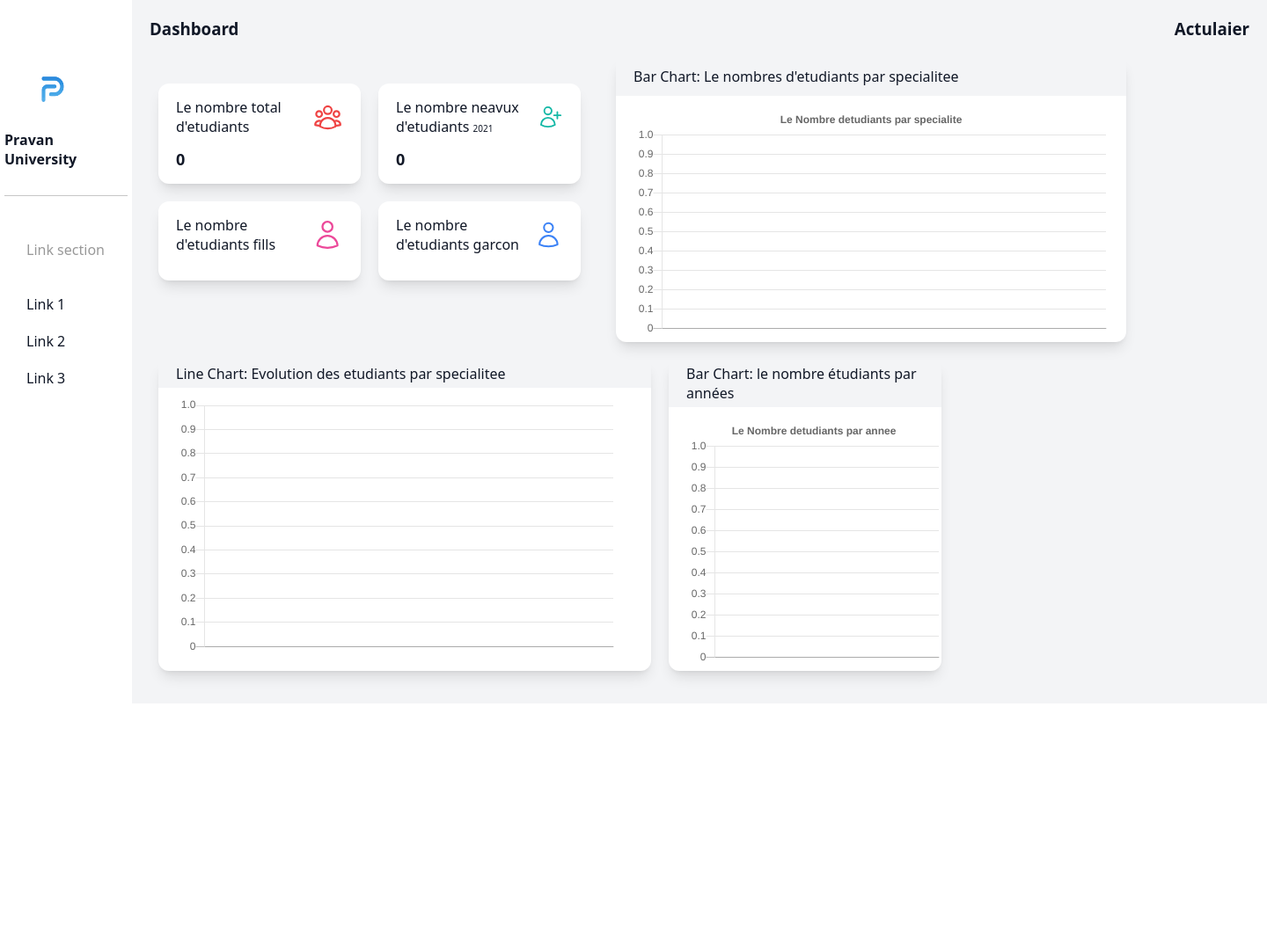
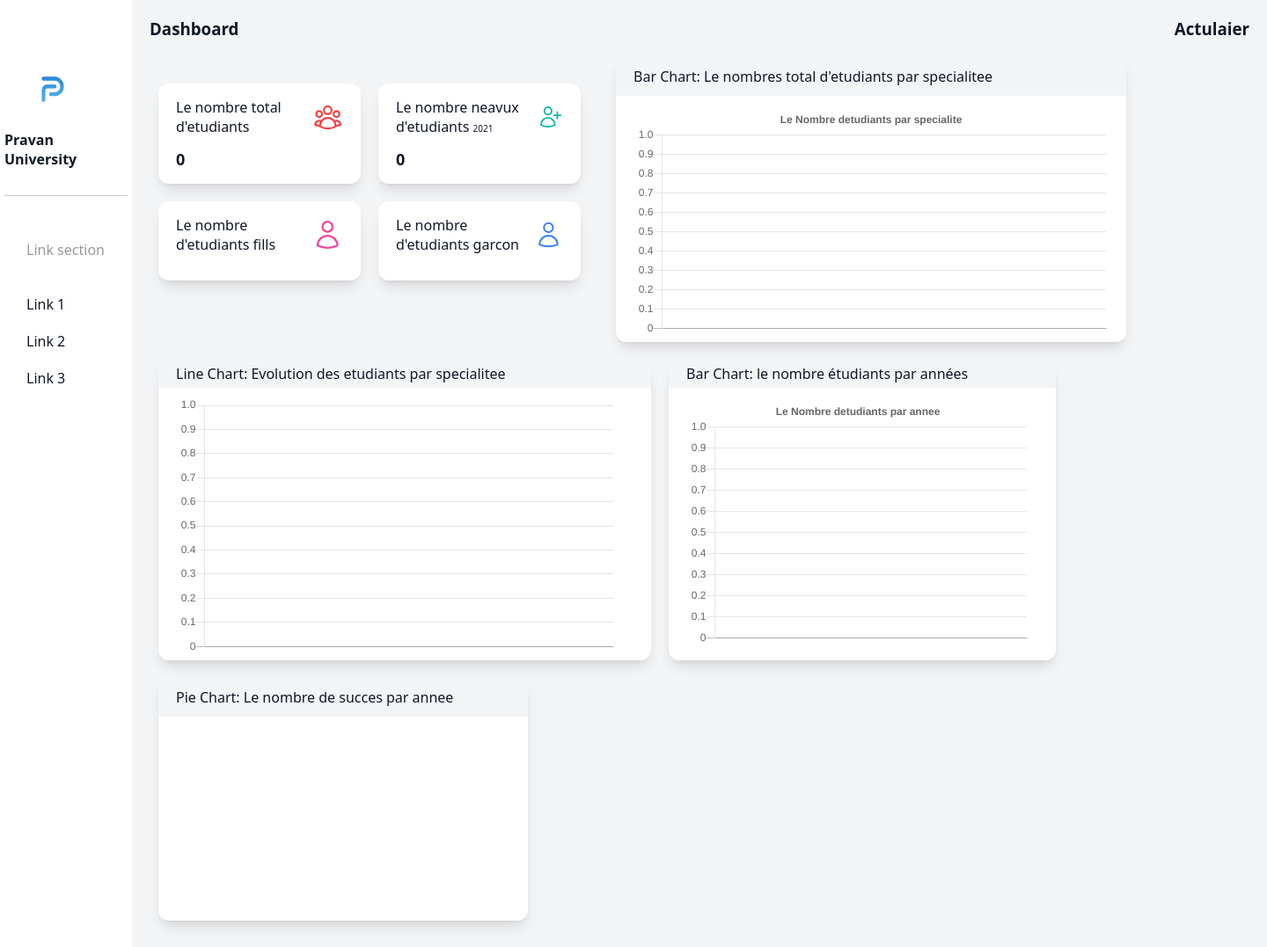
Before and after one commit to Ryan7AIT/miniProjet2, a Flask app: page / in a window 1440 px wide. Shown: the whole page at 88% size. Before the commit the page ends 783 px from the top, so only its background shows below. Run offline with Flask 2, Linux system fonts and the light colour scheme; data that the repository does not hold is empty; a map, chart or similar area stays blank; some libraries are stand-ins or nearby versions.

Commit message:
add pie chart

```diff
--- a/app.py
+++ b/app.py
@@ -290,5 +290,34 @@ def doGetData9():
 
 
 
+
+
+
+# pie to repesnet hwo many succes and fails
+
+@app.route('/api/data10')
+def doGetData10():
+	conn = mysql.connect()
+	cursor =conn.cursor()
+	cursor.execute("select count(nom) as nomber_de_success, annee from resultats  where  moyenne > 10  group by annee")
+
+	data = cursor.fetchall()
+	row_headers=[x[0] for x in cursor.description]
+
+	cursor.close()
+
+	json_data=[]
+	for result in data:
+		json_data.append(dict(zip(row_headers,result)))
+
+	return jsonify(json_data)
+
+
+
+
+
+
+
+
 if __name__ == '__main__':
 	app.run(debug=True, port=5000)
--- a/static/script.js
+++ b/static/script.js
@@ -4,6 +4,23 @@ loadData();
 function loadData(){
 
 	line = document.getElementById("bar-chart")
+	chart2 = document.getElementById("bar-chart2")
+	line2 = document.getElementById("line-chart")
+
+
+	line.setAttribute("style", " ")
+	line.setAttribute("width", "540")
+	line.setAttribute("height", "270")
+
+	chart2.setAttribute("style", " ")
+	chart2.setAttribute("width", "390")
+	chart2.setAttribute("height", "290")
+
+	line2.setAttribute("style", " ")
+	line2.setAttribute("width", "500")
+	line2.setAttribute("height", "300")
+
+
 
 
 
@@ -135,6 +152,18 @@ function loadData(){
 	};
 	httpRequest8.send();
 
+	// number of student who got the year and fails
+
+	httpRequest10 = new XMLHttpRequest();
+	httpRequest10.open('GET', '/api/data10');
+	httpRequest10.onreadystatechange = function () {
+		if (httpRequest10.readyState === 4 && httpRequest10.status === 200) {
+			jsonData10 = JSON.parse(httpRequest10.response);
+			update_Pie10(jsonData10);
+		}
+	};
+	httpRequest10.send();
+
 
 }
 
@@ -196,12 +225,13 @@ function update_BigNumbers(jsonData){
 
 
 function update_Pie(jsonData){
+	console.log(jsonData);
 	var labels = jsonData.map(function(e) {
-	   return e.sexe;
+	   return e.annee;
 	});
 
 	var data = jsonData.map(function(e) {
-	   return e.number;
+	   return e.nomber_de_success;
 	});
 
 	new Chart(document.getElementById("pie-chart"), {
@@ -366,4 +396,44 @@ function update_Bars2(jsonData){
 
 
 
+
+
+// pie 10
+
+function update_Pie10(jsonData){
+	var labels = jsonData.map(function(e) {
+	   return e.annee;
+	});
+
+	var data = jsonData.map(function(e) {
+	   return e.nomber_de_success;
+	});
+
+	new Chart(document.getElementById("pie-chart"), {
+		type: 'pie',
+		data: {
+		  labels: labels,
+		  datasets: [{
+			label: "Nombre d'etudiant",
+			backgroundColor: ["#24addc	", "#24dc51", "#Dc2427"],
+			data: data
+		  }]
+		},
+		options: {
+		  responsive: false,
+		  maintainAspectRatio: true,
+		  title: {
+			display: false,
+			text: 'number of success par annee'
+		  },
+		  legend:{
+			position:'right'
+		  }
+		}
+	});
+}
+
+
+
+
 // front-end manipulaton
--- a/static/style.css
+++ b/static/style.css
@@ -27,6 +27,8 @@ margin: 0;
 
 .card-header {
 	background-color: rgb(243 244 246);
+		padding: 11px 20px;
+	margin-bottom: 10px;
 }
 
 /* navbar */
@@ -134,10 +136,7 @@ margin: 0;
 
 }
 
-.head .graphes .card-header {
-	padding: 11px 20px;
-	margin-bottom: 10px;
-}
+
 
 .head .cards .card > p {
 	font-weight: bold;
@@ -226,7 +225,7 @@ margin: 0;
 }
 
 .body .graphes .g3 {
-	width: 310px;
+	width: 440px;
 }
 
 
@@ -238,3 +237,12 @@ margin: 0;
 	display: flex;
 	align-items: stretch;
 }
+
+.body #pie {
+	padding-bottom: 12px;
+	background-color: white;
+	width: 420px;
+	margin: 10px ;
+	border-radius: 12px;
+	box-shadow: 0 10px 15px -3px rgb(0 0 0 / 0.1), 0 4px 6px -4px rgb(0 0 0 / 0.1);
+}
--- a/templates/index.html
+++ b/templates/index.html
@@ -102,10 +102,10 @@
 						<div class="graphes">
 							<div class="graphe">
 								<div class="card-header">
-									<p>Bar Chart: Le nombres  d'etudiants par specialitee </p>
+									<p>Bar Chart: Le nombres total d'etudiants par specialitee </p>
 								</div>
 								<div class="card-content">
-									<canvas id="bar-chart" height="270" width="540"></canvas>
+									<canvas class="chart" id="bar-chart" height="270" width="540"></canvas>
 								</div>
 							</div>
 
@@ -120,7 +120,7 @@
 									<p>Line Chart: Evolution des etudiants par specialitee</p>
 								</div>
 								<div class="card-content" >
-									<canvas id="line-chart" height="300" width="500"></canvas>
+									<canvas class="chart" id="line-chart" height="300" width="500"></canvas>
 								</div>
 							</div>
 
@@ -130,11 +130,22 @@
 									<p>Bar Chart: le nombre étudiants par années </p>
 								</div>
 								<div class="card-content">
-									<canvas id="bar-chart2" height="290" width="290"></canvas>
+									<canvas class="chart" id="bar-chart2" height="290" width="390"></canvas>
 								</div>
 							</div>
 
 						</div>
+
+						<div class="card" id="pie">
+							<div class="card-header">
+								<p>Pie Chart: Le nombre de succes par annee</p>
+							</div>
+							<div class="card-content" >
+								<canvas id="pie-chart" height="210" width="400"></canvas>
+							</div>
+						</div>
+
+
 					</div>
 				</main>
 
```
